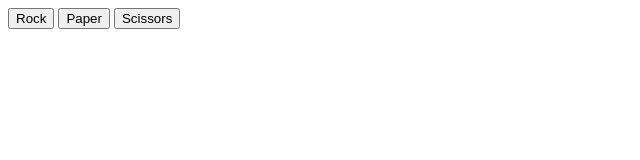
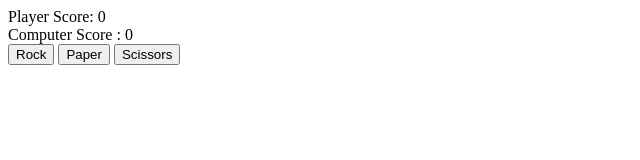
Before and after one commit to cjfaquino/jankenpon, a plain HTML site: page index.html in a window 1280 px wide. Shown: the whole page, without its empty margins (0-640 px from the left). Drawn offline with Linux system fonts and the light colour scheme.

Commit message:
add scores

```diff
--- a/index.html
+++ b/index.html
@@ -7,6 +7,10 @@
     </head>
 
     <body>
+        <section>
+            <div>Player Score: <span id="playerScore">0</span></div>
+            <div>Computer Score : <span id="compScore">0</span></div>
+        </section>
         <button id="rock">Rock</button>
         <button id="paper">Paper</button>
         <button id="scissors">Scissors</button>
```
